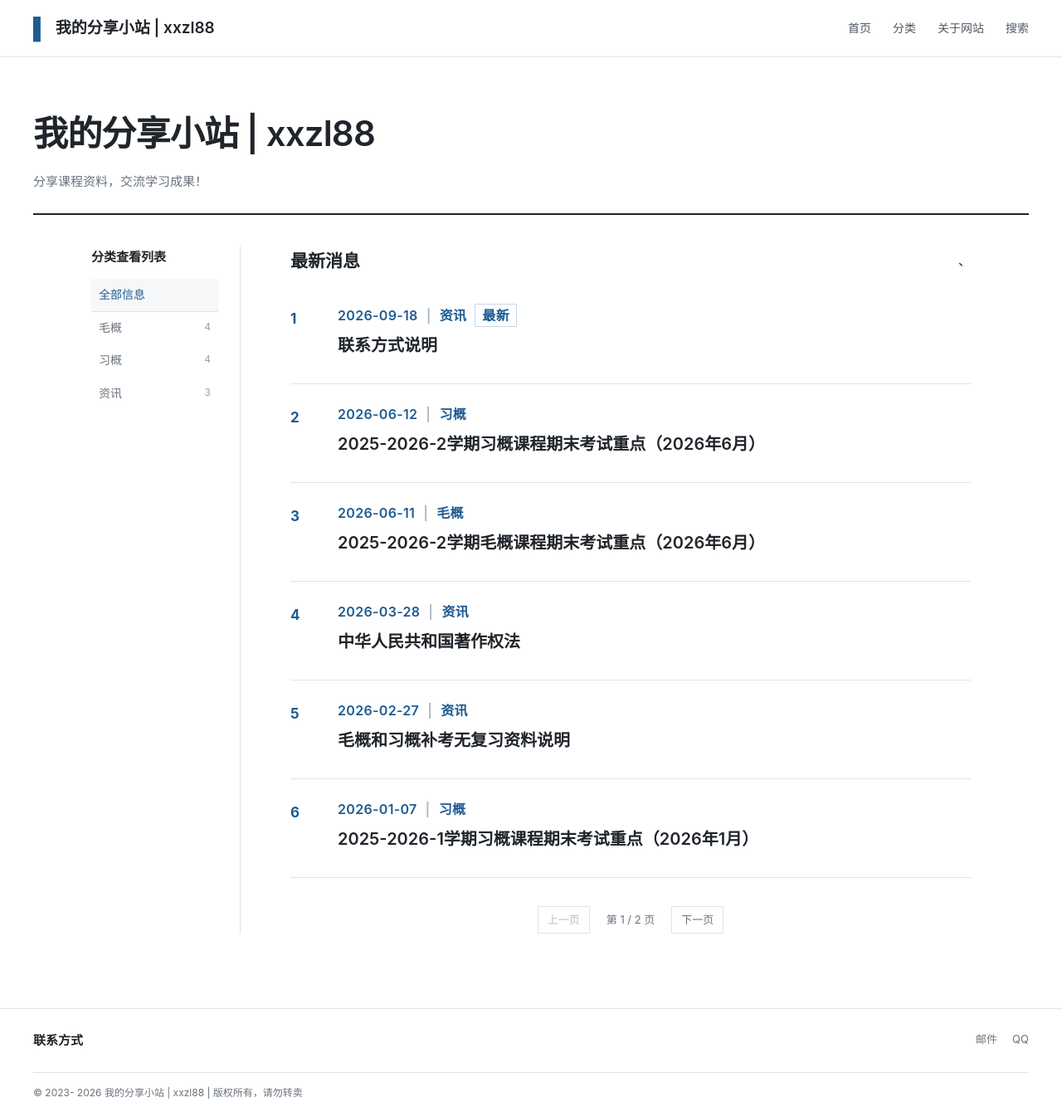
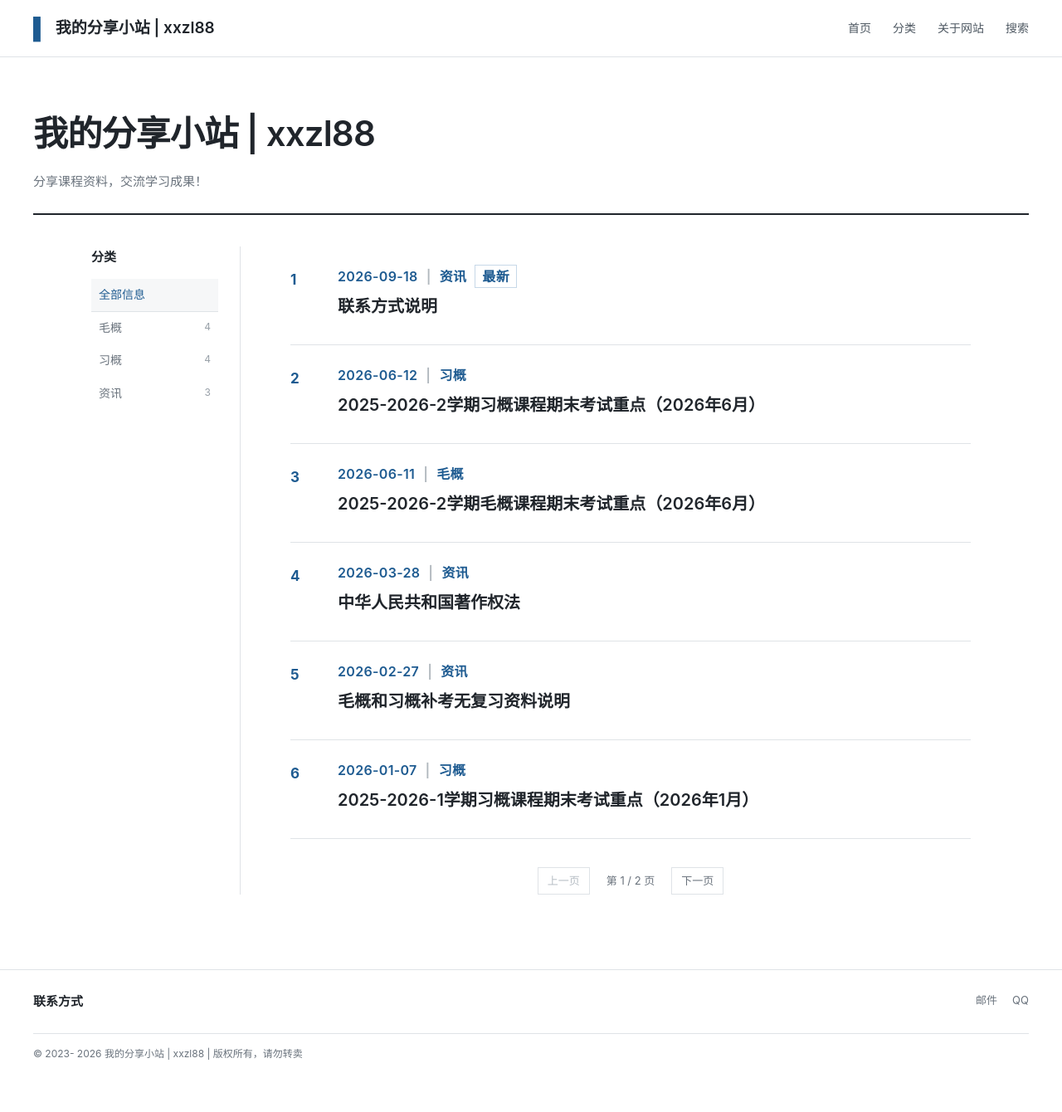
Before and after one commit to xxzl88/csu, a Jekyll site: the page built from index.html, in a window 1280 px wide. Shown: the whole page at 83% size. Built offline with Jekyll 4.4.1, drawn with Linux system fonts in a browser that asks for light colours; the list of posts is cut into pages by our own code; after the commit the page ends 1293 px from its top, so only the background shows below that.

Commit message:
Update home.html

```diff
--- a/_layouts/home.html
+++ b/_layouts/home.html
@@ -11,14 +11,13 @@ layout: default
 <div class="board-layout">
   <aside class="board-sidebar">
     <section class="side-section">
-      <h2>分类查看列表</h2>
+      <h2>分类</h2>
       <a class="side-all active" href="{{ '/' | relative_url }}">全部信息</a>
       {% for category in site.categories %}<a href="{{ '/topics/' | relative_url }}?category={{ category[0] | url_encode }}">{{ category[0] }} <span>{{ category[1].size }}</span></a>{% endfor %}
     </section>
   </aside>
 
   <section id="latest" class="notice-list-section">
-    <div class="list-heading"><h2>最新消息</h2>、</div>
     {% if paginator.posts.size > 0 %}<div class="notice-list">
       {% assign page_offset = paginator.page | minus: 1 | times: site.paginate %}
       {% for post in paginator.posts %}{% assign post_number = page_offset | plus: forloop.index %}<article class="notice-item"><div class="notice-index">{{ post_number }}</div><div class="notice-main"><div class="post-meta"><time datetime="{{ post.date | date_to_xmlschema }}">{{ post.date | date: "%Y-%m-%d" }}</time>{% if post.categories.first %}<span class="separator">|</span><span>{{ post.categories | join: ' / ' }}</span>{% endif %}{% if post.featured %}<span class="notice-label">最新</span>{% endif %}</div><h3><a href="{{ post.url | relative_url }}">{{ post.title }}</a></h3><p>{{ post.excerpt | strip_html | strip_newlines | truncate: 150 }}</p></div></article>{% endfor %}
```
